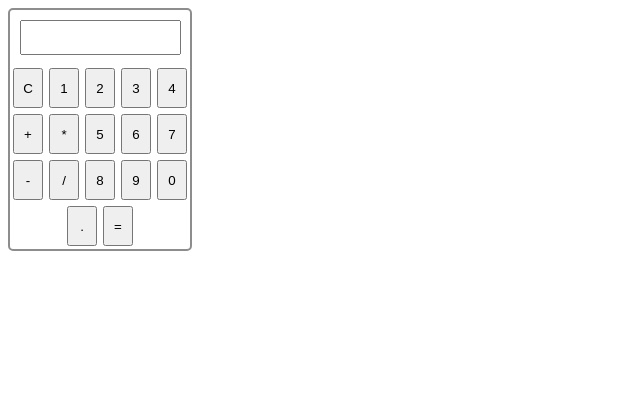
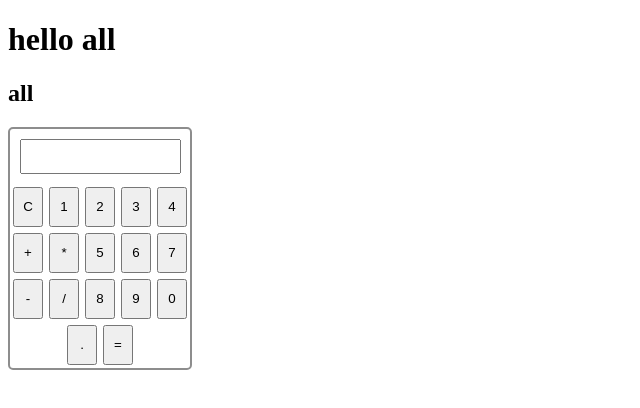
Before and after one commit to Swadeeppatil/Demoi123, a plain HTML site: page index.html in a window 1280 px wide. Shown: the whole page, without its empty margins (0-640 px from the left). Drawn offline with Linux system fonts and the light colour scheme.

Commit message:
add h1 tag

```diff
--- a/index.html
+++ b/index.html
@@ -7,6 +7,8 @@
     <title>Document</title>
 </head>
 <body>
+    <h1>hello all</h1>
+    <h2>all</h2>
     <div id="div1">
         <input type="text" id="display" readonly>
         <div id="bth">
@@ -56,3 +58,8 @@
     </script>
 </body>
 </html>
+
+<!--
+swedoiesddjifdjiofdrfifdediewdpoiwdjsedpoedededpojff0909r
+ssssssssssssssssssss
+-->
```
